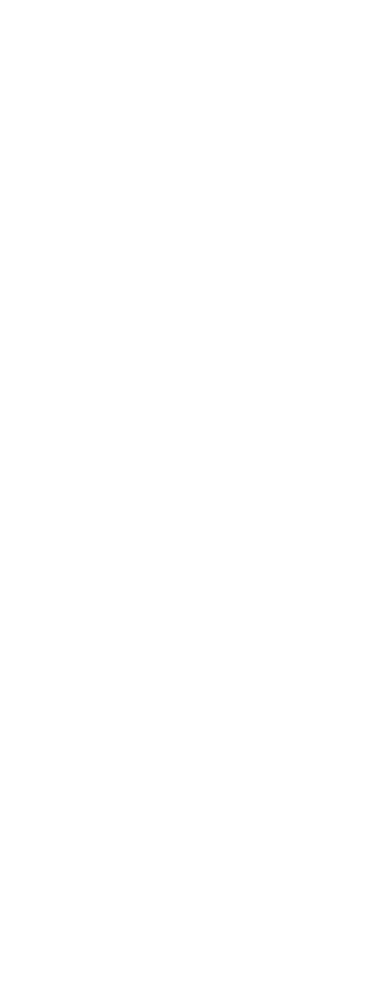
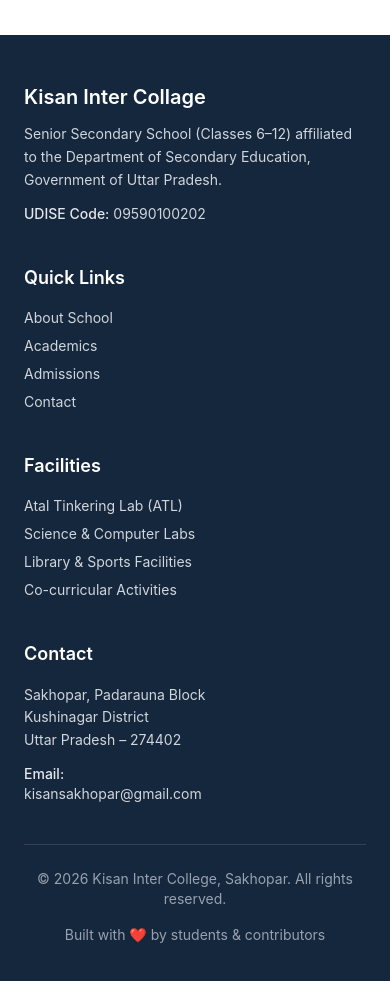
Before and after one commit to tausif-alam-64/Kishan-Campus, a React (Vite) app: page / in a window 390 px wide. Shown: the part 1320-2301 px from the top of the page. Before the commit the page ends 1299 px from the top, so only its background shows below. Built offline with nearby package versions, Linux system fonts and the light colour scheme; no server answers.

Commit message:
feat: add responsive and official footer with school details

```diff
--- a/src/component/common/Footer.jsx
+++ b/src/component/common/Footer.jsx
@@ -1,11 +1,97 @@
-import React from 'react'
+import React from "react";
 
 const Footer = () => {
   return (
-    <div>
-      Footer
-    </div>
-  )
-}
+    <footer className="bg-primary text-gray-300 mt-20 font-text">
+      <div className="max-w-7xl mx-auto px-6 py-12">
+        {/* Top Section */}
+        <div className="grid grid-cols-1 md:grid-cols-4 gap-10">
+          <div>
+            <h3 className="text-xl font-semibold text-white">
+              Kisan Inter Collage
+            </h3>
+            <p className="mt-3 text-sm leading-relaxed">
+              Senior Secondary School (Classes 6–12) affiliated to the
+              Department of Secondary Education, Government of Uttar Pradesh.
+            </p>
 
-export default Footer
+            <p className="mt-3 text-sm">
+              <span className="font-medium text-gray-200">UDISE Code:</span>{" "}
+              09590100202
+            </p>
+          </div>
+
+          {/* Quick Links */}
+          <div>
+            <h4 className="text-lg font-semibold text-white"> Quick Links</h4>
+            <ul className="mt-4 space-y-2 text-sm">
+              <li>
+                <a href="/about" className="hover:text-white">
+                  About School
+                </a>
+              </li>
+              <li>
+                <a href="/academics" className="hover:text-white">
+                  Academics
+                </a>
+              </li>
+              <li>
+                <a href="/admissions" className="hover:text-white">
+                  Admissions
+                </a>
+              </li>
+              <li>
+                <a href="/contact" className="hover:text-white">
+                  Contact
+                </a>
+              </li>
+            </ul>
+          </div>
+
+          {/* Facilities */}
+          <div>
+            <h4 className="text-lg font-semibold text-white">Facilities</h4>
+            <ul className="mt-4 space-y-2 text-sm">
+              <li>Atal Tinkering Lab (ATL)</li>
+              <li>Science & Computer Labs</li>
+              <li>Library & Sports Facilities</li>
+              <li>Co-curricular Activities</li>
+            </ul>
+          </div>
+
+          {/* Contact */}
+
+          <div>
+            <h4 className="text-lg font-semibold text-white">Contact</h4>
+
+            <p className="mt-4 text-sm leading-relaxed">
+              Sakhopar, Padarauna Block
+              <br />
+              Kushinagar District
+              <br />
+              Uttar Pradesh – 274402
+            </p>
+
+            <p className="mt-3 text-sm">
+              <span className="font-medium text-gray-200">Email:</span> <br />
+              kisansakhopar@gmail.com
+            </p>
+          </div>
+        </div>
+
+        {/* Devider */}
+        <div className="border-t border-gray-700 mt-10 pt-6 flex flex-col md:flex-row justify-between items-center gap-4">
+          <p className="text-sm text-gray-400  text-center md:text-left">
+            © {new Date().getFullYear()} Kisan Inter College, Sakhopar.
+            All rights reserved.
+          </p>
+          <p className="text-sm text-gray-400 text-center">
+            Built with ❤️ by students & contributors
+          </p>
+        </div>
+      </div>
+    </footer>
+  );
+};
+
+export default Footer;
```
